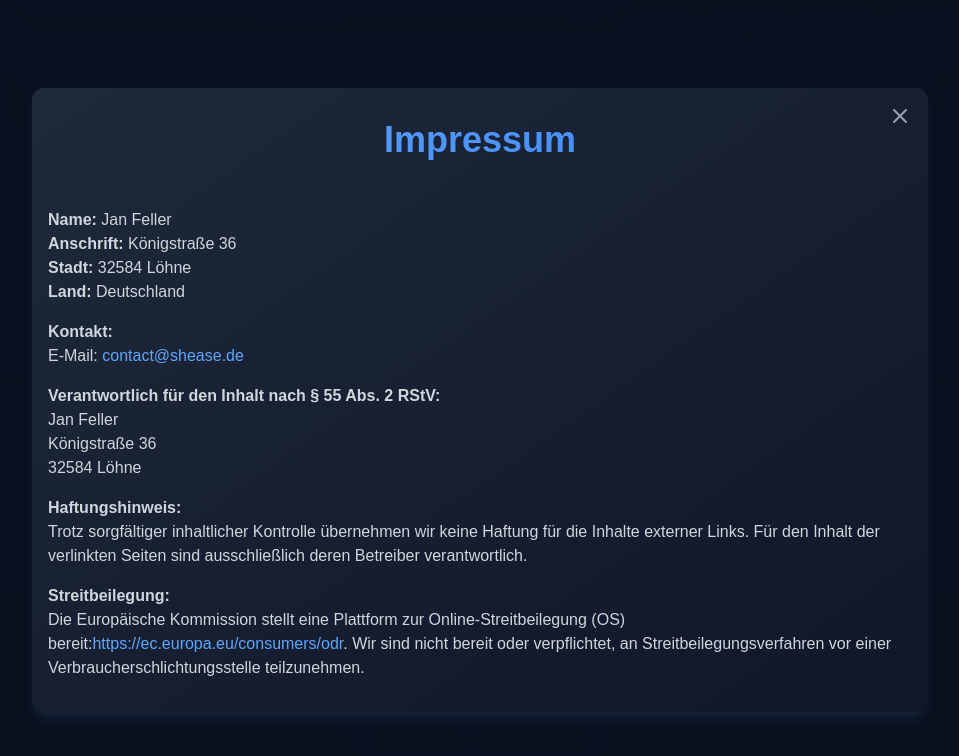
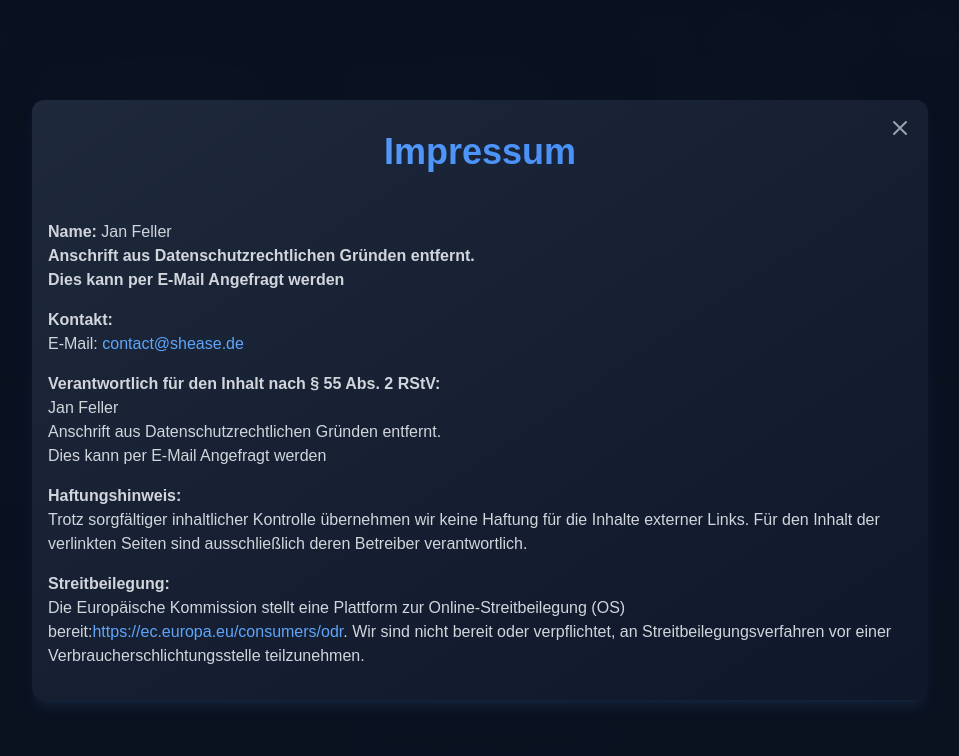
Before and after one commit to lsheasel/about-me, a Next.js app: page / in a window 1280 px wide. Both pictures are taken after a click on the button "Impress". Shown: the part 3111-3867 px from the top of the page, without its empty margins (160-1119 px from the left). Built offline with nearby package versions, Linux system fonts and the light colour scheme.

Commit message:
Impress Changes

```diff
--- a/src/components/ImpressSection.js
+++ b/src/components/ImpressSection.js
@@ -78,9 +78,8 @@ const ImpressSection = ({ onClose }) => {
         <div className="space-y-4 text-gray-300">
           <p>
             <strong>Name:</strong> Jan Feller<br />
-            <strong>Anschrift:</strong> Königstraße 36<br />
-            <strong>Stadt:</strong> 32584 Löhne<br />
-            <strong>Land:</strong> Deutschland
+            <strong>Anschrift aus Datenschutzrechtlichen Gründen entfernt.</strong><br />
+            <strong>Dies kann per E-Mail Angefragt werden</strong><br />
           </p>
           <p>
             <strong>Kontakt:</strong><br />
@@ -91,8 +90,8 @@ const ImpressSection = ({ onClose }) => {
           <p>
             <strong>Verantwortlich für den Inhalt nach § 55 Abs. 2 RStV:</strong><br />
             Jan Feller<br />
-            Königstraße 36<br />
-            32584 Löhne
+            Anschrift aus Datenschutzrechtlichen Gründen entfernt.<br />
+            Dies kann per E-Mail Angefragt werden
           </p>
           <p>
             <strong>Haftungshinweis:</strong><br />
```
